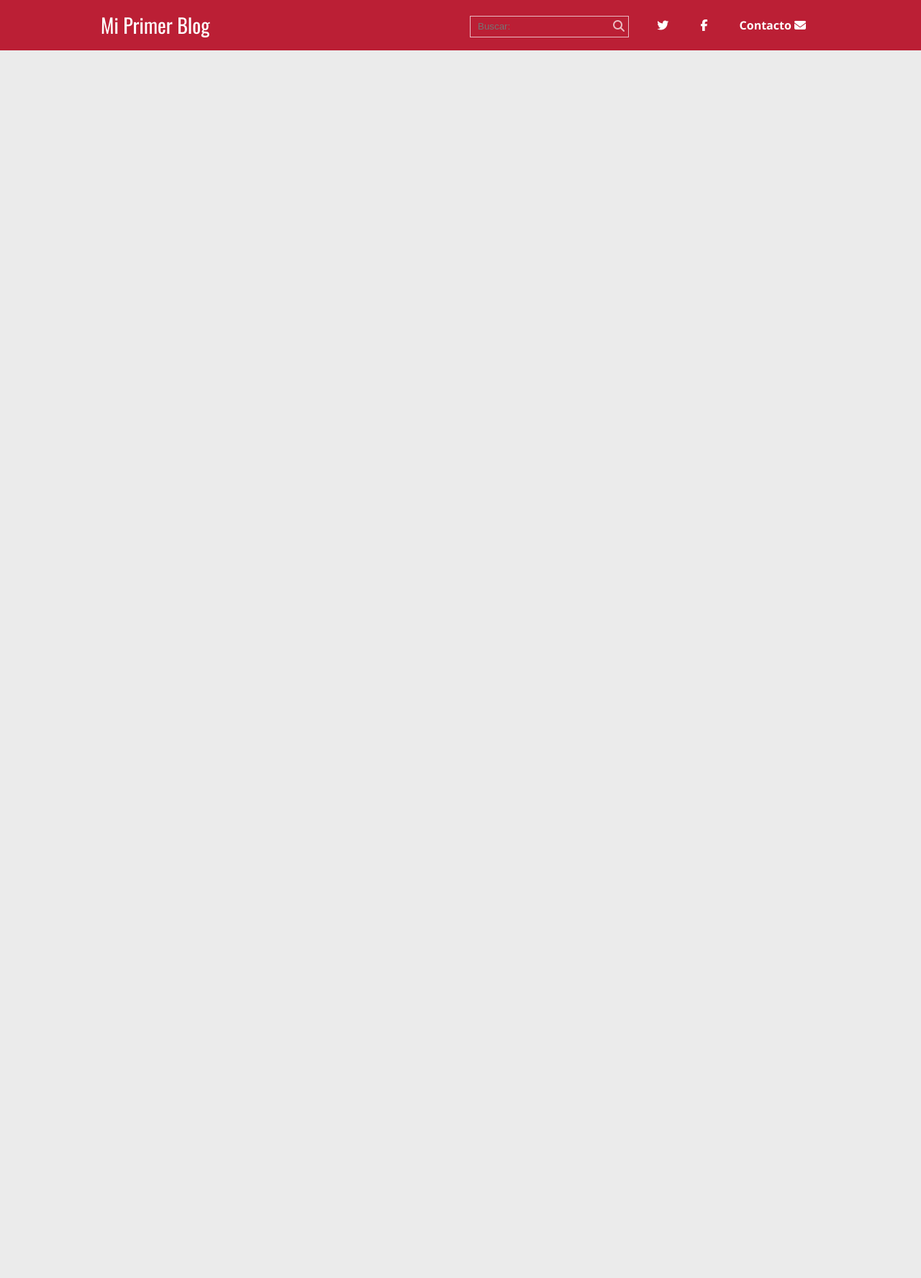
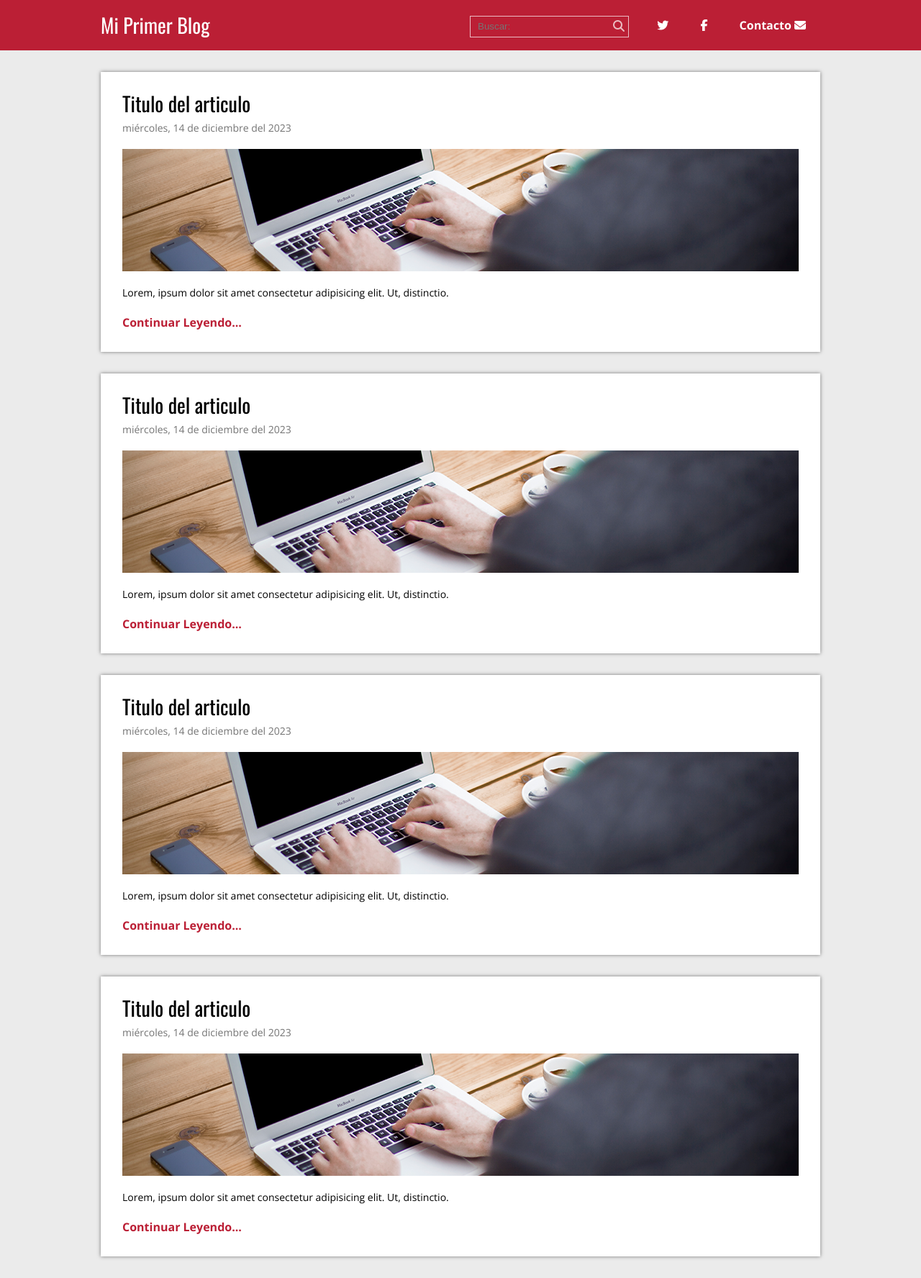
Before and after one commit to ENRIQUETAPIAAN/blog, a PHP site: page /cursoPHP/ in a window 1280 px wide. Shown: the whole page at 72% size. Before the commit the page ends 70 px from the top, so only its background shows below. Run offline with PHP 8.4, Linux system fonts and the light colour scheme; some libraries are stand-ins or nearby versions.

Commit message:
agregue más vistas del inicio

```diff
--- a/views/index.view.php
+++ b/views/index.view.php
@@ -34,5 +34,53 @@
             </div>
         </div>
     </header>
+
+
+    <div class="contenedor">
+        <div class="post">
+            <article>
+                <h2 class="titulo">Titulo del articulo</h2>
+                <p class="fecha">miércoles, 14 de diciembre del 2023</p>
+                <div class="thumb">
+                    <a href="#"><img src="<?php echo RUTA; ?>/img/1.png"></a>
+                </div>
+                <p class="extracto">Lorem, ipsum dolor sit amet consectetur adipisicing elit. Ut, distinctio.</p>
+                <a href="#" class="continuar">Continuar Leyendo...</a>
+            </article>
+        </div>
+        <div class="post">
+            <article>
+                <h2 class="titulo">Titulo del articulo</h2>
+                <p class="fecha">miércoles, 14 de diciembre del 2023</p>
+                <div class="thumb">
+                    <a href="#"><img src="<?php echo RUTA; ?>/img/1.png"></a>
+                </div>
+                <p class="extracto">Lorem, ipsum dolor sit amet consectetur adipisicing elit. Ut, distinctio.</p>
+                <a href="#" class="continuar">Continuar Leyendo...</a>
+            </article>
+        </div>
+        <div class="post">
+            <article>
+                <h2 class="titulo">Titulo del articulo</h2>
+                <p class="fecha">miércoles, 14 de diciembre del 2023</p>
+                <div class="thumb">
+                    <a href="#"><img src="<?php echo RUTA; ?>/img/1.png"></a>
+                </div>
+                <p class="extracto">Lorem, ipsum dolor sit amet consectetur adipisicing elit. Ut, distinctio.</p>
+                <a href="#" class="continuar">Continuar Leyendo...</a>
+            </article>
+        </div>
+        <div class="post">
+            <article>
+                <h2 class="titulo">Titulo del articulo</h2>
+                <p class="fecha">miércoles, 14 de diciembre del 2023</p>
+                <div class="thumb">
+                    <a href="#"><img src="<?php echo RUTA; ?>/img/1.png"></a>
+                </div>
+                <p class="extracto">Lorem, ipsum dolor sit amet consectetur adipisicing elit. Ut, distinctio.</p>
+                <a href="#" class="continuar">Continuar Leyendo...</a>
+            </article>
+        </div>
+    </div>
 </body>
 </html>
```
